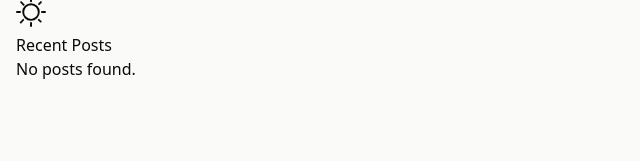
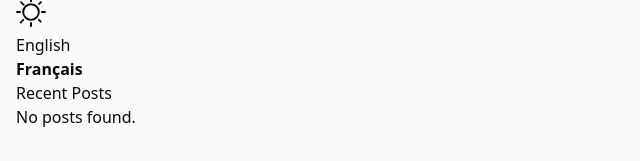
Before and after one commit to SebastienD11/carnets-vanille-astro3, an Astro site: page / in a window 1280 px wide. Shown: the part 129-290 px from the top of the page, without its empty margins (0-640 px from the left). Built offline with nearby package versions, Linux system fonts and the light colour scheme; Astro itself is replaced by a stand-in of ours.

Commit message:
Add Language Picker

```diff
--- a/src/components/header/Header.astro
+++ b/src/components/header/Header.astro
@@ -1,9 +1,11 @@
 ---
 import ThemeIcon from '../theme/Icon.astro'
+import LanguagePicker from '../theme/LanguagePicker.astro'
 import Logo from './Logo.astro'
 ---
 
 <header>
   <Logo />
   <ThemeIcon />
+  <LanguagePicker />
 </header>
--- /dev/null
+++ b/src/components/theme/LanguagePicker.astro
@@ -0,0 +1,20 @@
+---
+import { languages } from '../../i18n/ui'
+import { useTranslatedPath, getLangFromUrl } from '../../i18n/utils'
+const currentLang = getLangFromUrl(Astro.url)
+const translatePath = useTranslatedPath(currentLang)
+---
+
+<ul>
+  {
+    Object.entries(languages).map(([lang, label]) => (
+      <li>
+        {lang === currentLang ? (
+          <strong>{label}</strong>
+        ) : (
+          <a href={translatePath('/', lang)}>{label}</a>
+        )}
+      </li>
+    ))
+  }
+</ul>
--- a/src/i18n/ui.ts
+++ b/src/i18n/ui.ts
@@ -5,7 +5,7 @@ export const languages = {
   fr: 'Français'
 }
 
-export const defaultLang = 'en'
+export const defaultLang = 'fr'
 
 export const ui = {
   en: {
```
